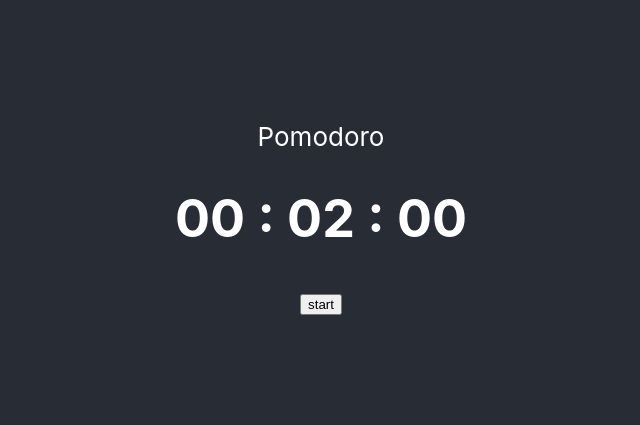
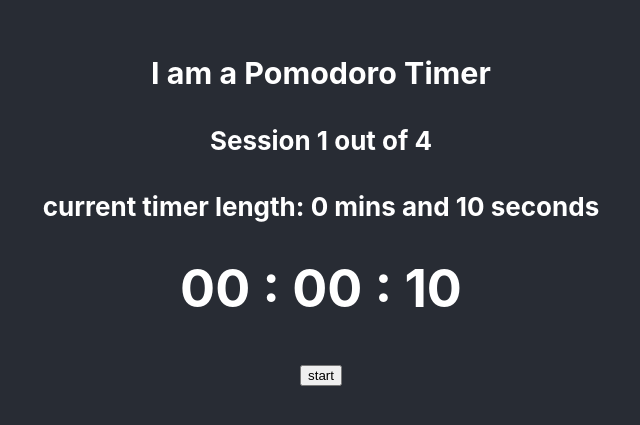
Before and after one commit to qho-queenie/pomodoro, a React (Create React App) app: page / in a window 1280 px wide. Shown: the part 195-620 px from the top of the page, without its empty margins (319-959 px from the left). Built offline with nearby package versions, Linux system fonts and the light colour scheme.

Commit message:
more logic and name changes

```diff
--- a/src/components/App.js
+++ b/src/components/App.js
@@ -1,12 +1,12 @@
 import React from 'react'
-import ClockFace from './Clockface';
+import TimerDisplay from './TimerDisplay';
 import './App.css';
 
 function App() {
   return (
     <div className="App">
       <header className="App-header">
-        <ClockFace />
+        <TimerDisplay />
       </header>
     </div>
   );
--- a/src/components/Clockface.js
+++ /dev/null
@@ -1,61 +0,0 @@
-import React, { useState, useEffect } from 'react';
-import classnames from 'classnames';
-
-const ClockFace = () => {
-  const [mainTimerMins, setMainTimerMins] = useState(2);
-  const [mainTimerSecs, setMainTimerSecs] = useState(0)
-  const [isActive, setIsActive] = useState(false);
-
-
-  useEffect(() => {
-    let mainTimeInterval;
-    if (isActive) {
-      mainTimeInterval = setInterval(() => {
-        // if there are seconds left
-        if (mainTimerSecs > 0) {
-          setMainTimerSecs(mainTimerSecs - 1);
-        }
-        // if there are no seconds and mins left
-        if (mainTimerSecs === 0) {
-          if (mainTimerMins === 0) {
-            clearInterval(mainTimeInterval)
-            // if seconds are at 0, but there are mins left
-          } else {
-
-            setMainTimerMins(mainTimerMins - 1);
-            setMainTimerSecs(59);
-          }
-        }
-      }, 1000)
-    }
-    else if (!isActive) {
-      clearInterval(mainTimeInterval)
-    }
-    return () => clearInterval(mainTimeInterval)
-  }, [isActive, mainTimerSecs]);
-
-
-
-  useEffect(() => {
-    if (mainTimerSecs === 0 && mainTimerMins === 0) setIsActive(false)
-  }, [mainTimerSecs])
-
-  return (
-    <div classnames='Clockface'>
-
-      <p>Pomodoro</p>
-      <h1>00 : {mainTimerMins < 10 ? `0${mainTimerMins}` : mainTimerMins} : {mainTimerSecs < 10 ? `0${mainTimerSecs}` : mainTimerSecs} </h1>
-      <button
-        className={classnames('startButton', { isActive })}
-
-        type='button'
-        onClick={() => setIsActive(!isActive)}
-      >
-        {isActive ? 'pause' : 'start'}
-      </button>
-    </div>
-
-  )
-}
-
-export default ClockFace;
--- /dev/null
+++ b/src/components/TimerDisplay.js
@@ -0,0 +1,40 @@
+import React, { useState } from 'react';
+import TimerPanel from './TimerPanel';
+import { v4 as uuidv4 } from 'uuid';
+
+const TimerDisplay = () => {
+  // currentSession is the index of the allSessions array
+  const [currentSession, setCurrentSession] = useState(0);
+  // whichSession's structure: [[min, sec], [min, sec], [min, sec], [min, sec]]
+  // these will be set by the user
+  const [allSessions, setAllSessions] = useState([[0, 10], [1, 0], [0, 20], [0, 30]]);
+
+  const handleNextSession = () => {
+    if (allSessions.length - 1 === currentSession) {
+      // this is the last session:
+      // go back to the first session, without auto starting
+      setCurrentSession(0)
+    } else {
+      setCurrentSession(currentSession + 1)
+    }
+  }
+
+  return (
+    <div className='TimerDisplay'>
+      <h3>I am a Pomodoro Timer</h3>
+      <h4>Session {currentSession + 1} out of {allSessions.length}</h4>
+      <h4>current timer length: {allSessions[currentSession][0]} mins and {allSessions[currentSession][1]} seconds</h4>
+      <TimerPanel
+        // stuck here soooooo long wondering why its not updating with the new amount of time
+        // its the KEY, KEY is not only need for lists, its needed for anything that React needs to watch for changes to re-render
+        key={uuidv4()}
+        numberOfMinutes={allSessions[currentSession][0]}
+        numberOfSeconds={allSessions[currentSession][1]}
+        sessionNumber={currentSession}
+        markCompletedSession={handleNextSession}
+      />
+    </div>
+  )
+}
+
+export default TimerDisplay;
--- /dev/null
+++ b/src/components/TimerPanel.js
@@ -0,0 +1,64 @@
+import React, { useEffect, useState } from 'react';
+import classnames from 'classnames';
+
+const TimerPanel = ({ numberOfMinutes, numberOfSeconds, sessionNumber, markCompletedSession }) => {
+  // belows are local states(to this file), will only be used here, not global
+  const [minutes, setMinutes] = useState(numberOfMinutes);
+  const [seconds, setSeconds] = useState(numberOfSeconds);
+
+  const checkIfLastSession = () => {
+    return sessionNumber > 0 ? true : false;
+  }
+  // per https://stackoverflow.com/questions/68945060/react-make-usestate-initial-value-conditional
+  // it is better to set a conditional initial state in a func, so it wont be evaluated on each component render
+  const [isActive, setIsActive] = useState(() => checkIfLastSession());
+
+  useEffect(() => {
+    let timeInterval;
+    if (isActive) {
+      timeInterval = setInterval(() => {
+        // if there are seconds left
+        if (seconds > 0) {
+          setSeconds(seconds - 1);
+        }
+        // if there are no seconds and mins left
+        if (seconds === 0) {
+          if (minutes === 0) {
+            setIsActive(false)
+            clearInterval(timeInterval)
+            // if seconds are at 0, but there are mins left
+          } else {
+            // at 0 seconds, minutes is -1 since it has started already
+            setMinutes(minutes - 1);
+            setSeconds(59);
+          }
+        }
+      }, 1000)
+    } else if (!isActive) {
+      clearInterval(timeInterval)
+    }
+    return () => clearInterval(timeInterval)
+  }, [isActive, seconds]);
+
+  useEffect(() => {
+    // session is complete, not paused
+    if (!isActive && minutes === 0 && seconds === 0) markCompletedSession();
+  }, [isActive]);
+
+  return (
+    <div classnames='TimerPanel'>
+      <h1>00 : {minutes < 10 ? `0${minutes}` : minutes} : {seconds < 10 ? `0${seconds}` : seconds} </h1>
+      <div className={classnames('TimerPanel__clockControls', { isActive })}>
+        <button
+          className={'TimerPanel__startButton'}
+          type='button'
+          onClick={() => setIsActive(!isActive)}
+        >
+          {isActive ? 'pause' : 'start'}
+        </button>
+      </div>
+    </div>
+  )
+}
+
+export default TimerPanel;
```
